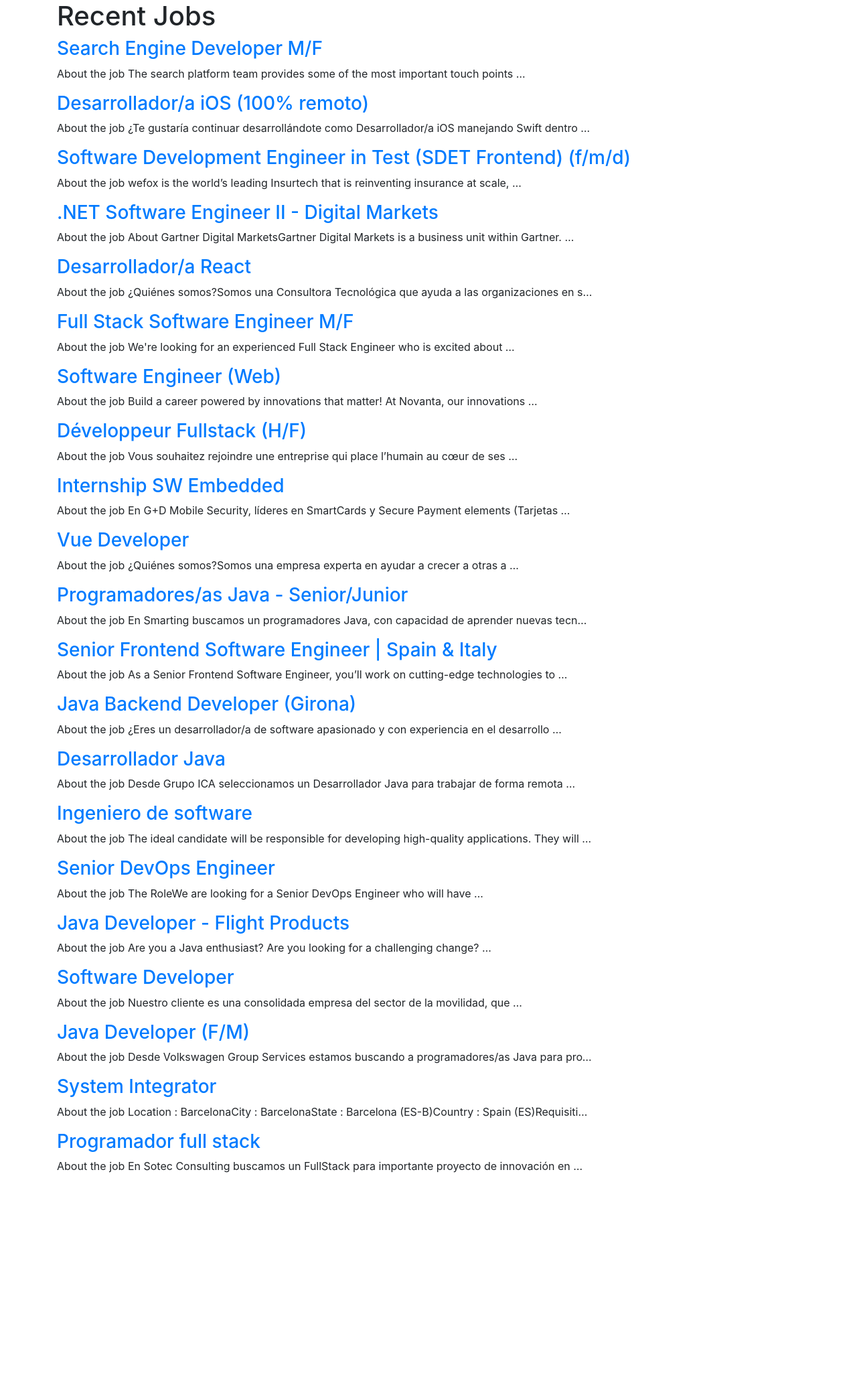
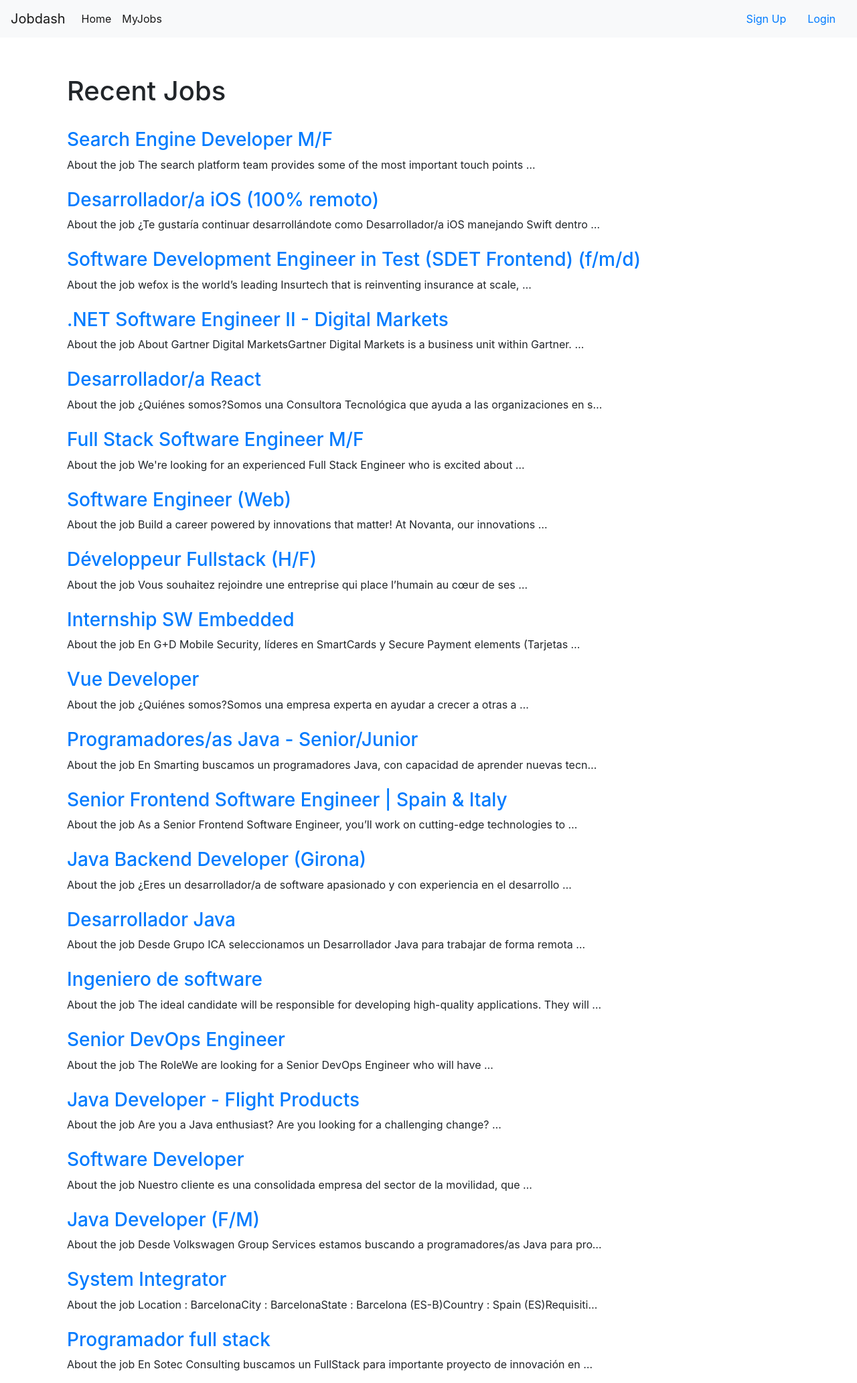
Before and after one commit to acbriley/jobdash, a Django app: page / in a window 1280 px wide. Shown: the whole page at 67% size. Before the commit the page ends 1751 px from the top, so only its background shows below. Run offline with Django 4.2, Linux system fonts and the light colour scheme; data comes from the database, SQL or seed files in the repository; some libraries are stand-ins or nearby versions.

Commit message:
update html templates

```diff
--- a/dashboard/templates/dashboard.html
+++ b/dashboard/templates/dashboard.html
@@ -1,12 +1,17 @@
 {% extends "base.html" %}
 
 {% block page_content %}
-<h1>Recent Jobs</h1>
-{% for job in jobs %}
-  <h3><a href="{% url 'job_detail' job.pk%}">
-    {{job.title}}
-  </a></h3>
-  <p class="text-truncate" style="max-width: 800px;">{{ job.details|truncatewords:15 }}
-  </p>
+<div class="container" style="padding-bottom: 1em">
+  <h1>Recent Jobs</h1>
+</div>
+
+  {% for job in jobs %}
+  <div class="container" style="padding-top: .5em">
+    <h3><a href="{% url 'job_detail' job.pk%}">
+      {{job.title}}
+    </a></h3>
+    <p class="text-truncate" style="max-width: 800px;">{{ job.details|truncatewords:15 }}</p>
+  </div>
+
 {% endfor %}
 {% endblock %}
--- a/jobdash/templates/base.html
+++ b/jobdash/templates/base.html
@@ -1,6 +1,34 @@
 <link rel="stylesheet" href="https://stackpath.bootstrapcdn.com/bootstrap/4.1.3/css/bootstrap.min.css" integrity="sha384-MCw98/SFnGE8fJT3GXwEOngsV7Zt27NXFoaoApmYm81iuXoPkFOJwJ8ERdknLPMO" crossorigin="anonymous">
 
-<div class="container">
+<nav class="navbar fixed-top navbar-expand-lg navbar-light bg-light">
+  <a class="navbar-brand" href="#">Jobdash</a>
+  <button class="navbar-toggler" type="button" data-toggle="collapse" data-target="#navbarSupportedContent" aria-controls="navbarSupportedContent" aria-expanded="false" aria-label="Toggle navigation">
+    <span class="navbar-toggler-icon"></span>
+  </button>
+
+  <div class="collapse navbar-collapse" id="navbarSupportedContent">
+    <ul class="navbar-nav mr-auto">
+      <li class="nav-item active">
+        <a class="nav-link" href="#">Home <span class="sr-only">(current)</span></a>
+      </li>
+      <li class="nav-item active">
+        <a class="nav-link" href="#">MyJobs</a>
+      </li>
+    </ul>
+    <span class="nav-text active">
+      <a class="nav-link" href="#">Sign Up</a>
+    </span>
+    <span class="nav-text active" >
+      <a class="nav-link" href="#">Login</a>
+    </span>
+    <!-- <form class="form-inline my-2 my-lg-0">
+      <input class="form-control mr-sm-2" type="search" placeholder="Search" aria-label="Search">
+      <button class="btn btn-outline-success my-2 my-sm-0" type="submit">Search</button>
+    </form> -->
+  </div>
+</nav>
+
+<div class="container" style="padding-top: 7em">
   {% block page_content %}{% endblock %}
 </div>
 
```
